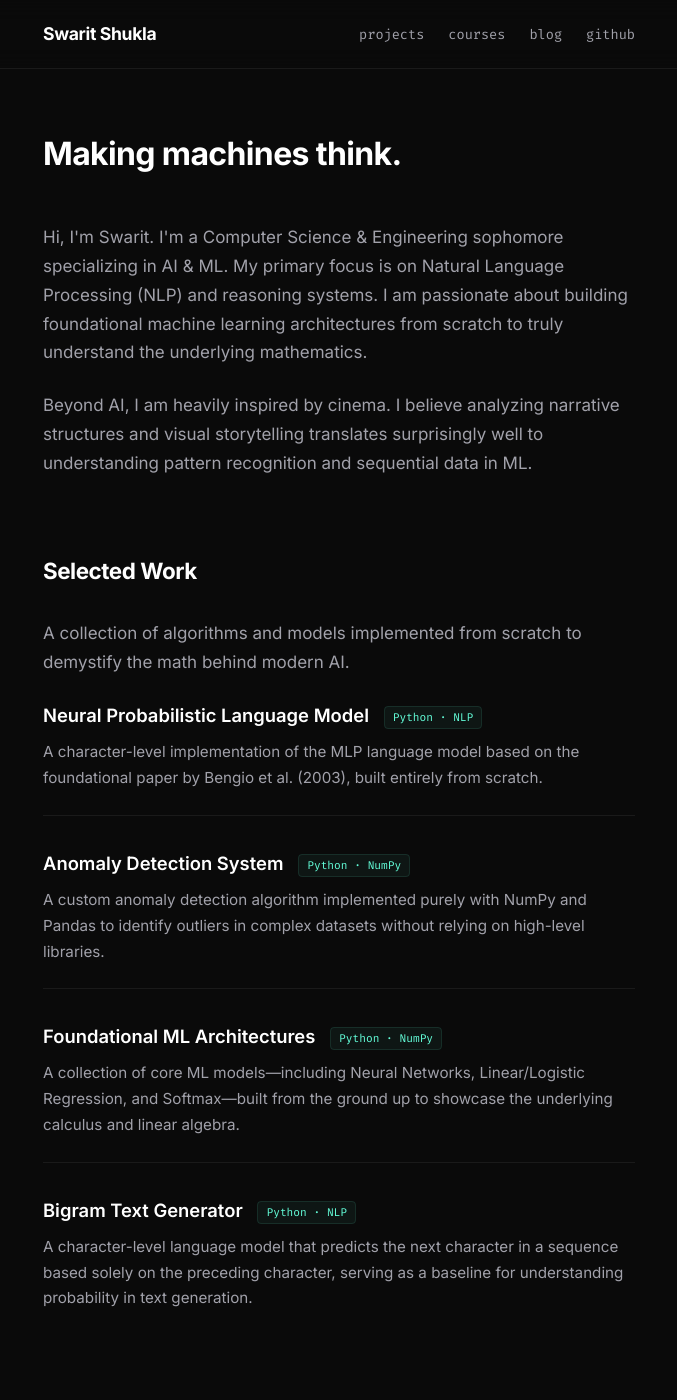
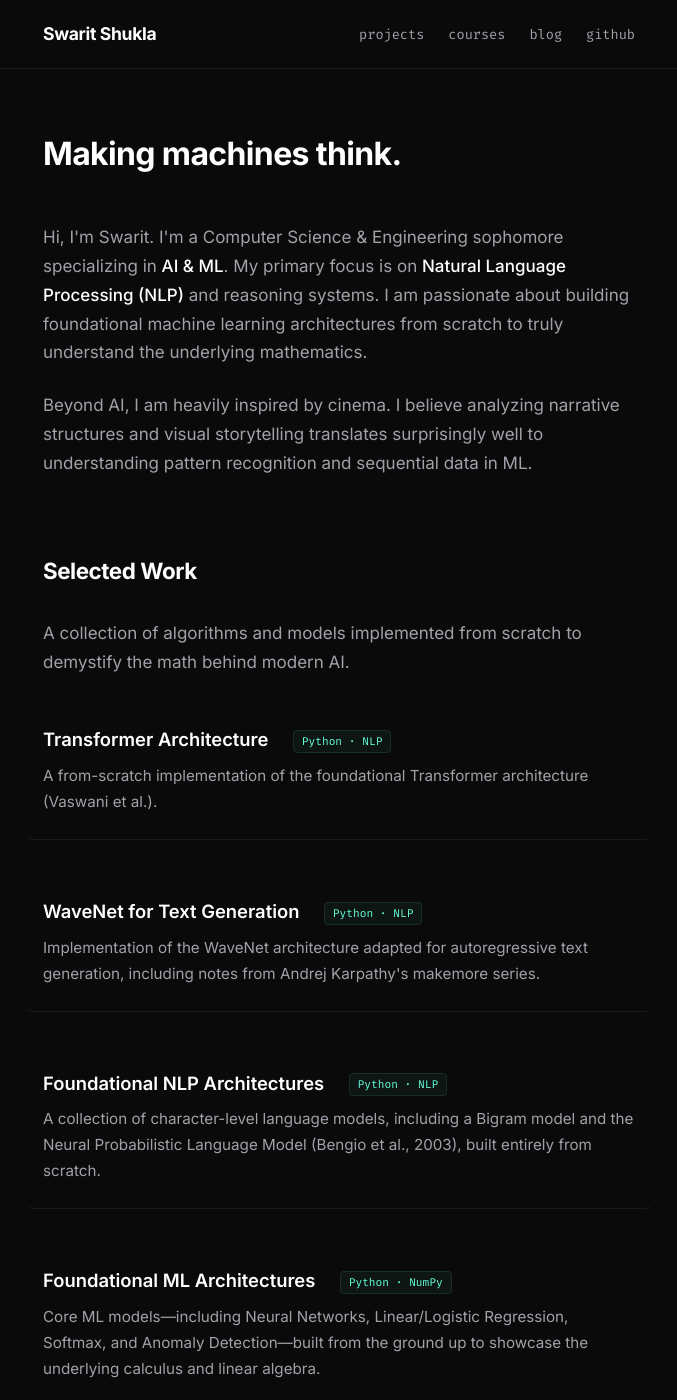
Before and after one commit to SWARITSHUKLA/SWARITSHUKLA.github.io, a Jekyll site: the page built from index.html, in a window 1280 px wide and 1400 px high. Shown: the whole window, without its empty margins (301-978 px from the left). Built offline with Jekyll 4.4.1, drawn with Linux system fonts in a browser that asks for light colours; some of the changed text lies outside the part shown.

Commit message:
did some micro changes

```diff
--- a/index.html
+++ b/index.html
@@ -5,7 +5,7 @@ layout: default
     <h2><strong>Making machines think.</strong></h2>
 
     <p>
-        Hi, I'm Swarit. I'm a Computer Science & Engineering sophomore specializing in AI & ML. My primary focus is on Natural Language Processing (NLP) and reasoning systems. I am passionate about building foundational machine learning architectures from scratch to truly understand the underlying mathematics.
+        Hi, I'm Swarit. I'm a Computer Science & Engineering sophomore specializing in <span class="highlight">AI & ML</span>. My primary focus is on <span class="highlight">Natural Language Processing (NLP)</span> and reasoning systems. I am passionate about building foundational machine learning architectures from scratch to truly understand the underlying mathematics.
     </p>
     <p>
         Beyond AI, I am heavily inspired by cinema. I believe analyzing narrative structures and visual storytelling translates surprisingly well to understanding pattern recognition and sequential data in ML.
@@ -18,24 +18,24 @@ layout: default
 
     <ul class="item-list">
         <li>
-            <a href="https://github.com/SWARITSHUKLA/neural-probabilistic-language-model" class="item-title" target="_blank">Neural Probabilistic Language Model</a>
+            <a href="https://github.com/SWARITSHUKLA/transformer" class="item-title" target="_blank">Transformer Architecture</a>
             <span class="tech-tag">Python · NLP</span>
-            <p>A character-level implementation of the MLP language model based on the foundational paper by Bengio et al. (2003), built entirely from scratch.</p>
+            <p>A from-scratch implementation of the foundational Transformer architecture (Vaswani et al.).</p>
         </li>
         <li>
-            <a href="https://github.com/SWARITSHUKLA/Anomaly-detection-from-scratch" class="item-title" target="_blank">Anomaly Detection System</a>
-            <span class="tech-tag">Python · NumPy</span>
-            <p>A custom anomaly detection algorithm implemented purely with NumPy and Pandas to identify outliers in complex datasets without relying on high-level libraries.</p>
+            <a href="https://github.com/SWARITSHUKLA/wavenet" class="item-title" target="_blank">WaveNet for Text Generation</a>
+            <span class="tech-tag">Python · NLP</span>
+            <p>Implementation of the WaveNet architecture adapted for autoregressive text generation, including notes from Andrej Karpathy's makemore series.</p>
+        </li>
+        <li>
+            <a href="https://github.com/SWARITSHUKLA/neural-probabilistic-language-model" class="item-title" target="_blank">Foundational NLP Architectures</a>
+            <span class="tech-tag">Python · NLP</span>
+            <p>A collection of character-level language models, including a Bigram model and the Neural Probabilistic Language Model (Bengio et al., 2003), built entirely from scratch.</p>
         </li>
         <li>
             <a href="https://github.com/SWARITSHUKLA/Neural_Network_from_scratch" class="item-title" target="_blank">Foundational ML Architectures</a>
             <span class="tech-tag">Python · NumPy</span>
-            <p>A collection of core ML models—including Neural Networks, Linear/Logistic Regression, and Softmax—built from the ground up to showcase the underlying calculus and linear algebra.</p>
-        </li>
-        <li>
-            <a href="https://github.com/SWARITSHUKLA/bigram-language-model" class="item-title" target="_blank">Bigram Text Generator</a>
-            <span class="tech-tag">Python · NLP</span>
-            <p>A character-level language model that predicts the next character in a sequence based solely on the preceding character, serving as a baseline for understanding probability in text generation.</p>
+            <p>Core ML models—including Neural Networks, Linear/Logistic Regression, Softmax, and Anomaly Detection—built from the ground up to showcase the underlying calculus and linear algebra.</p>
         </li>
     </ul>
 </section>
@@ -44,16 +44,19 @@ layout: default
     <h2>Specializations & Courses</h2>
     <ul class="item-list">
         <li>
-            <span class="item-title">Deep Learning Specialization</span> — DeepLearning.AI
-            <p>Went deep into NLP, Convolutional Neural Networks, Sequence Models & Improving Neural Networks. <a href="https://www.coursera.org/account/accomplishments/specialization/KIXQE72ZDK0X" target="_blank">[Certificate]</a></p>
+            <a href="https://www.coursera.org/account/accomplishments/specialization/KIXQE72ZDK0X" class="item-title" target="_blank">Deep Learning Specialization</a>
+            <span class="tech-tag">DeepLearning.AI</span>
+            <p>Went deep into NLP, Convolutional Neural Networks, Sequence Models & Improving Neural Networks.</p>
         </li>
         <li>
-            <span class="item-title">Machine Learning Specialization</span> — DeepLearning.AI & Stanford University
-            <p>Covered Advanced Learning Algorithms, Supervised Machine Learning, and Unsupervised Learning & Recommenders. <a href="https://www.coursera.org/account/accomplishments/specialization/FGP4SDR7S80L" target="_blank">[Certificate]</a></p>
+            <a href="https://www.coursera.org/account/accomplishments/specialization/FGP4SDR7S80L" class="item-title" target="_blank">Machine Learning Specialization</a>
+            <span class="tech-tag">Stanford University</span>
+            <p>Covered Advanced Learning Algorithms, Supervised Machine Learning, and Unsupervised Learning & Recommenders.</p>
         </li>
         <li>
-            <span class="item-title">Mathematics for Machine Learning and Data Science</span> — DeepLearning.AI
-            <p>Mastery in Calculus, Linear Algebra, Probability, and Statistics applied to Machine Learning. <a href="https://www.coursera.org/account/accomplishments/specialization/6QU0LBYUPDF9" target="_blank">[Certificate]</a></p>
+            <a href="https://www.coursera.org/account/accomplishments/specialization/6QU0LBYUPDF9" class="item-title" target="_blank">Mathematics for Machine Learning</a>
+            <span class="tech-tag">DeepLearning.AI</span>
+            <p>Mastery in Calculus, Linear Algebra, Probability, and Statistics applied to Machine Learning.</p>
         </li>
     </ul>
 </section>
--- a/style.css
+++ b/style.css
@@ -261,3 +261,54 @@ p {
         padding: 2rem 1.5rem;
     }
 }
+/* =========================================
+   PREMIUM MICRO-INTERACTIONS & POLISH
+   ========================================= */
+
+/* 1. Highlighted Keywords in Text */
+.highlight {
+    color: #ffffff; /* Makes keywords bright white instead of gray */
+    font-weight: 500;
+}
+
+/* 2. Custom Text Selection Color */
+::selection {
+    background: #64ffda;
+    color: #0a0a0a; /* Dark text on green highlight */
+}
+
+/* 3. Premium List Hover Effect (Applies to Projects AND Courses) */
+.item-list li {
+    position: relative;
+    transition: background-color 0.2s ease;
+    padding: 1.5rem 1rem; /* Add side padding for the hover box */
+    margin-left: -1rem;  /* Pull back so it aligns with the h2 above it */
+    margin-right: -1rem;
+    border-radius: 6px;
+}
+
+.item-list li:hover {
+    background-color: #111111; /* Very subtle light gray box on hover */
+}
+
+/* Make the arrow appear next to titles on hover */
+.item-title::after {
+    content: ' →';
+    font-family: 'Fira Code', monospace;
+    font-size: 1rem;
+    color: #64ffda;
+    opacity: 0;
+    transition: opacity 0.2s ease, transform 0.2s ease;
+    transform: translateX(-5px);
+    display: inline-block;
+}
+
+.item-list li:hover .item-title::after {
+    opacity: 1;
+    transform: translateX(0);
+}
+
+/* 4. Smooth transition for all links */
+a, .item-title {
+    transition: color 0.2s ease-in-out;
+}
```
